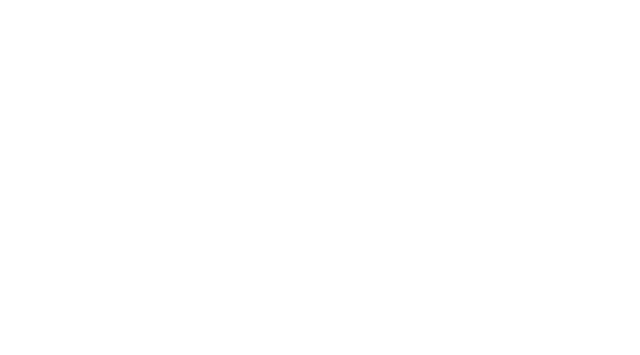
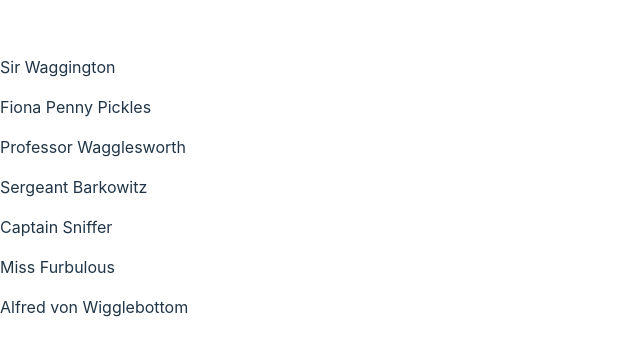
Before and after one commit to tuankthai/puppy-pals-react, a React (Vite) app: page / in a window 1280 px wide. Shown: the part 213-568 px from the top of the page, without its empty margins (0-640 px from the left). Built offline with nearby package versions, Linux system fonts and the light colour scheme.

Commit message:
import data.js to react useState

```diff
--- a/src/App.jsx
+++ b/src/App.jsx
@@ -2,14 +2,24 @@
 // import reactLogo from './assets/react.svg'
 // import viteLogo from '/vite.svg'
 // import './App.css'
+import { puppyList } from './data.js'
+import { useState } from 'react'
+
+
 
 function App() {
 
+  // console.log(puppyList)
+  const [puppies, setPuppies] = useState(puppyList)
+  console.log(puppies)
 
   return (
 
-      <div>
-
+    <div>{
+      puppies.map((puppy) => {
+        return <p key = {puppy.id}>{puppy.name}</p>
+      })
+    }
       </div>
 
 
--- /dev/null
+++ b/src/data.js
@@ -0,0 +1,68 @@
+export const puppyList = [
+    {
+        id: 1,
+        name: "Sir Waggington",
+        email: "sir-wag@email.com",
+        isCute: true,
+        age: 5,
+        ownerId: 1,
+        tricks: [
+            { id: 2, title: "Lay Down" },
+            { id: 3, title: "Jump through flaming hoop" },
+        ],
+    },
+    {
+        id: 2,
+        name: "Fiona Penny Pickles",
+        email: "pick-your-pennies@email.com",
+        isCute: true,
+        age: 6,
+        ownerId: 1,
+        tricks: [],
+    },
+    {
+        id: 3,
+        name: "Professor Wagglesworth",
+        email: "waggie@email.com",
+        isCute: true,
+        age: 6,
+        ownerId: 2,
+        tricks: [{ id: 1, title: "Sit" }],
+    },
+    {
+        id: 4,
+        name: "Sergeant Barkowitz",
+        email: "the-sarge@email.com",
+        isCute: true,
+        age: 4,
+        ownerId: 2,
+        tricks: [{ id: 2, title: "Lay Down" }],
+    },
+    {
+        id: 5,
+        name: "Captain Sniffer",
+        email: "capn-sniff@email.com",
+        isCute: true,
+        age: 7,
+        ownerId: 3,
+        tricks: [],
+    },
+    {
+        id: 6,
+        name: "Miss Furbulous",
+        email: "miss-furby@email.com",
+        isCute: true,
+        age: 1,
+        ownerId: 3,
+        tricks: [],
+    },
+    {
+        id: 7,
+        name: "Alfred von Wigglebottom",
+        email: "alfie@email.com",
+        isCute: true,
+        age: 2,
+        ownerId: 3,
+        tricks: [],
+    },
+];
```
